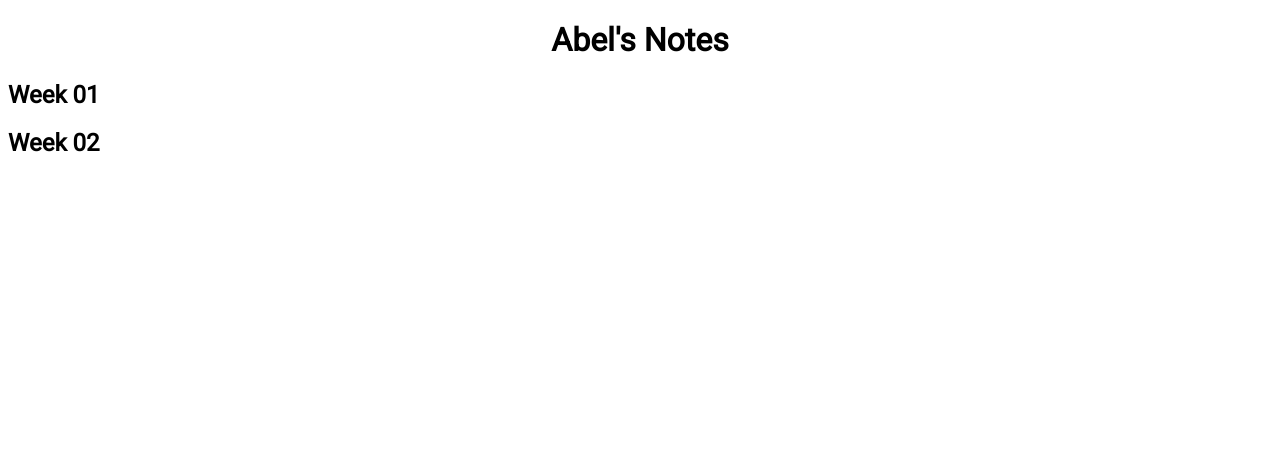
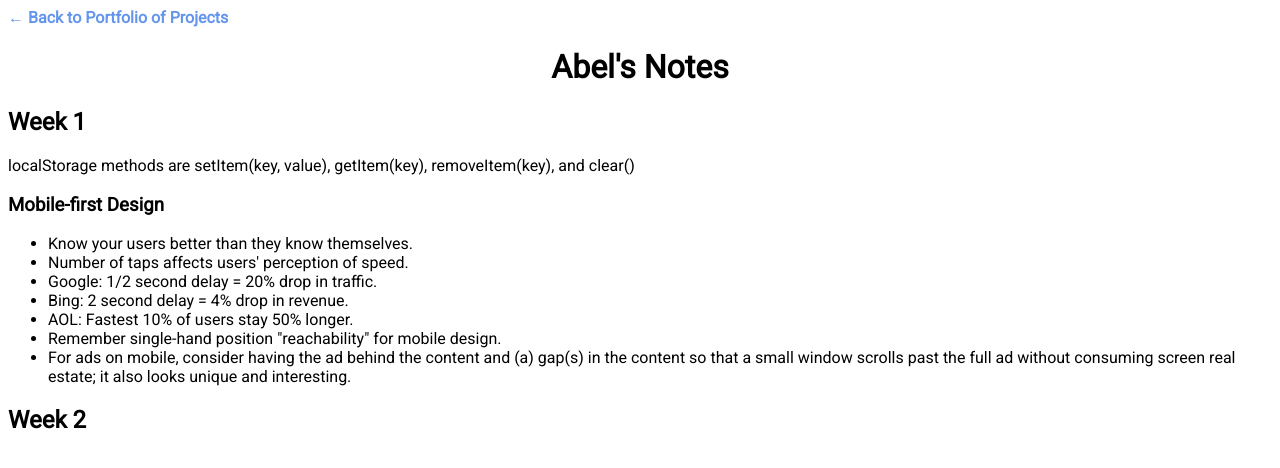
Before and after one commit to the1abel/wdd330, a plain HTML site: page notes.html in a window 1280 px wide. Drawn offline with Linux system fonts and the light colour scheme.

Commit message:
W01 notes

```diff
--- a/notes.html
+++ b/notes.html
@@ -4,15 +4,34 @@
     <meta charset="UTF-8" />
     <meta name="viewport" content="width=device-width, initial-scale=1.0" />
     <title>Abel's Notes</title>
-    <link rel="stylesheet" href="style.css">
+    <link rel="stylesheet" href="style.css" />
   </head>
   <body>
+    <header>
+      <a href="/" class="btn">&#8592; Back to Portfolio of Projects</a>
+    </header>
     <h1>Abel's Notes</h1>
-    <h2>Week 01</h2>
+    <!-- Week 1 -->
+    <h2>Week 1</h2>
+    <p>
+      <code>localStorage</code> methods are <code>setItem(key, value)</code>,
+      <code>getItem(key)</code>, <code>removeItem(key)</code>, and <code>clear()</code>
+    </p>
 
+    <h3>Mobile-first Design</h3>
+    <ul>
+      <li>Know your users better than they know themselves.</li>
+      <li>Number of taps affects users' perception of speed.</li>
+      <li>Google: 1/2 second delay = 20% drop in traffic.</li>
+      <li>Bing: 2 second delay = 4% drop in revenue.</li>
+      <li>AOL: Fastest 10% of users stay 50% longer.</li>
+      <li>Remember single-hand position "reachability" for mobile design.</li>
+      <li>For ads on mobile, consider having the ad behind the content and (a) gap(s) in
+        the content so that a small window scrolls past the full ad without consuming
+        screen real estate; it also looks unique and interesting.</li>
+    </ul>
 
-    <h2>Week 02</h2>
-
-
+    <!-- Week 2 -->
+    <h2>Week 2</h2>
   </body>
 </html>
```
